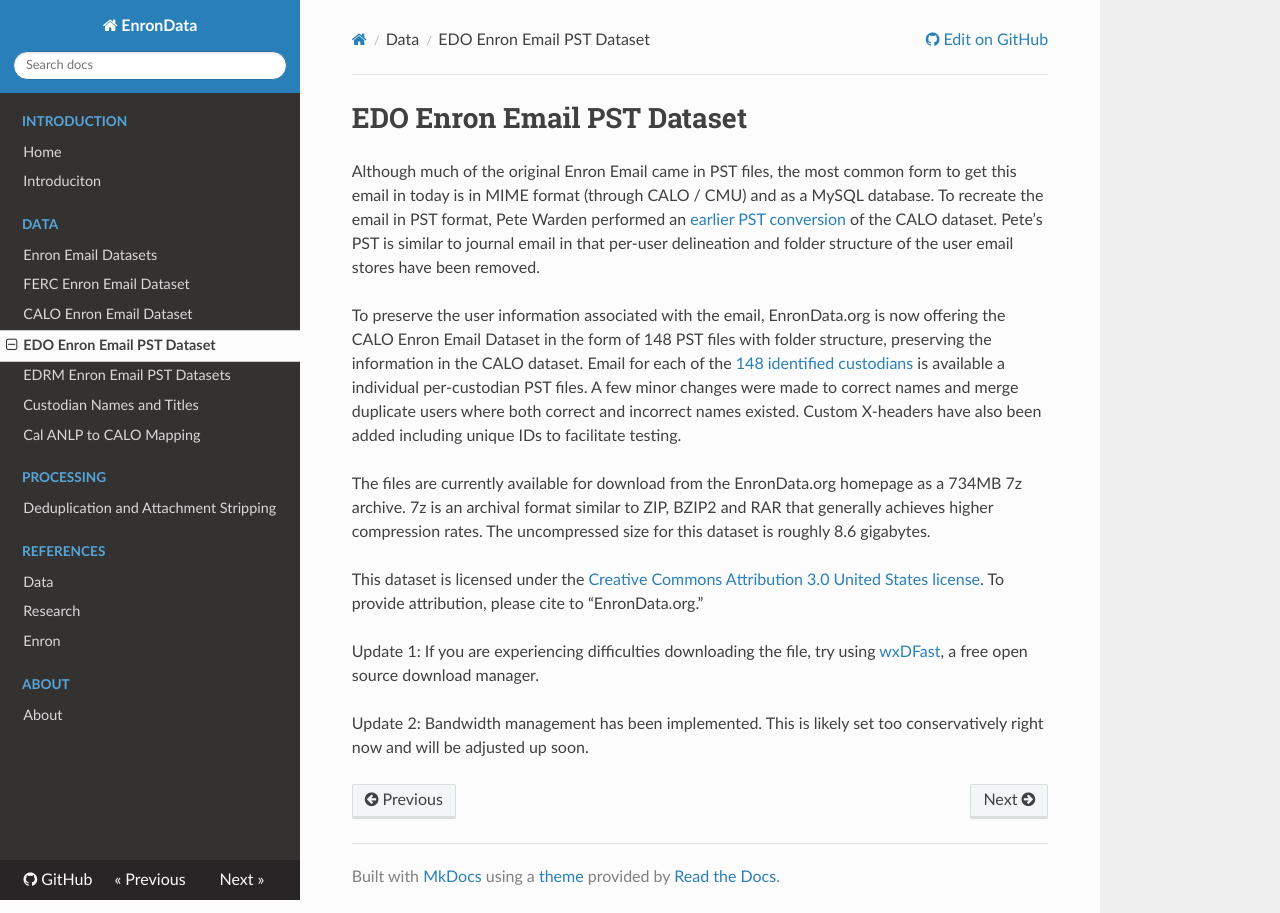
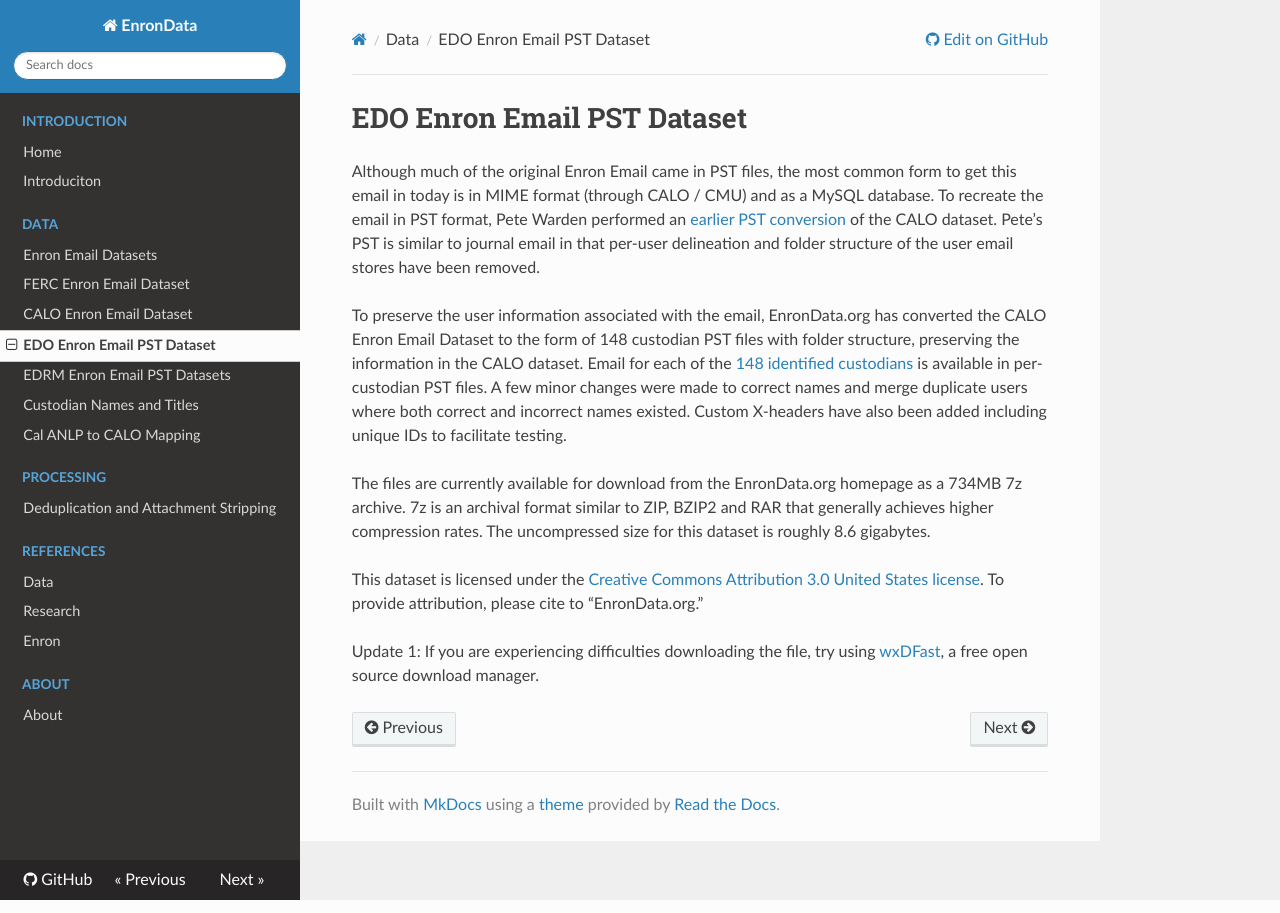
Before and after one commit to enrondata/enrondata, an MkDocs documentation site: the page built from docs/data/edo-enron-email-pst-dataset.md, in a window 1280 px wide. Built offline with MkDocs 1.6.1, drawn with Linux system fonts in a browser that asks for light colours; nearby versions of some CDN libraries; old or Windows-style settings are respelled for this version of MkDocs.

Commit message:
update docs

```diff
--- a/docs/data/edo-enron-email-pst-dataset.md
+++ b/docs/data/edo-enron-email-pst-dataset.md
@@ -2,12 +2,10 @@
 
 Although much of the original Enron Email came in PST files, the most common form to get this email in today is in MIME format (through CALO / CMU) and as a MySQL database. To recreate the email in PST format, Pete Warden performed an [earlier PST conversion](https://petewarden.com/2008/03/25/how-to-conver-1/) of the CALO dataset. Pete’s PST is similar to journal email in that per-user delineation and folder structure of the user email stores have been removed.
 
-To preserve the user information associated with the email, EnronData.org is now offering the CALO Enron Email Dataset in the form of 148 PST files with folder structure, preserving the information in the CALO dataset. Email for each of the [148 identified custodians](https://github.com/enrondata/enrondata/blob/master/data/misc/edo_enron-custodians-data.html) is available a individual per-custodian PST files. A few minor changes were made to correct names and merge duplicate users where both correct and incorrect names existed. Custom X-headers have also been added including unique IDs to facilitate testing.
+To preserve the user information associated with the email, EnronData.org has converted the CALO Enron Email Dataset to the form of 148 custodian PST files with folder structure, preserving the information in the CALO dataset. Email for each of the [148 identified custodians](https://github.com/enrondata/enrondata/blob/master/data/misc/edo_enron-custodians-data.html) is available in per-custodian PST files. A few minor changes were made to correct names and merge duplicate users where both correct and incorrect names existed. Custom X-headers have also been added including unique IDs to facilitate testing.
 
 The files are currently available for download from the EnronData.org homepage as a 734MB 7z archive. 7z is an archival format similar to ZIP, BZIP2 and RAR that generally achieves higher compression rates. The uncompressed size for this dataset is roughly 8.6 gigabytes.
 
 This dataset is licensed under the [Creative Commons Attribution 3.0 United States license](http://creativecommons.org/licenses/by/3.0/us/). To provide attribution, please cite to “EnronData.org.”
 
 Update 1: If you are experiencing difficulties downloading the file, try using [wxDFast](http://dfast.sourceforge.net/), a free open source download manager.
-
-Update 2: Bandwidth management has been implemented. This is likely set too conservatively right now and will be adjusted up soon.
```
